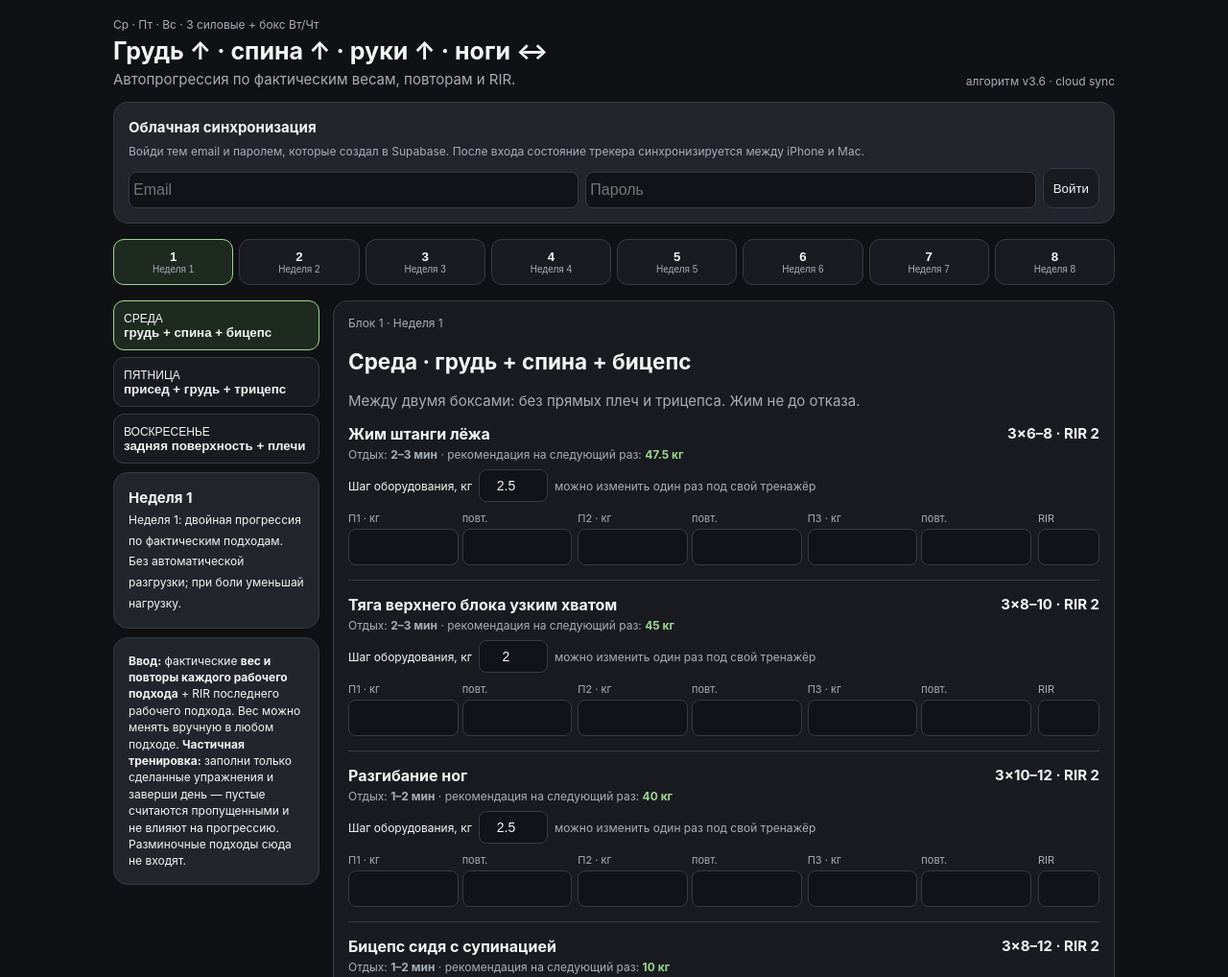
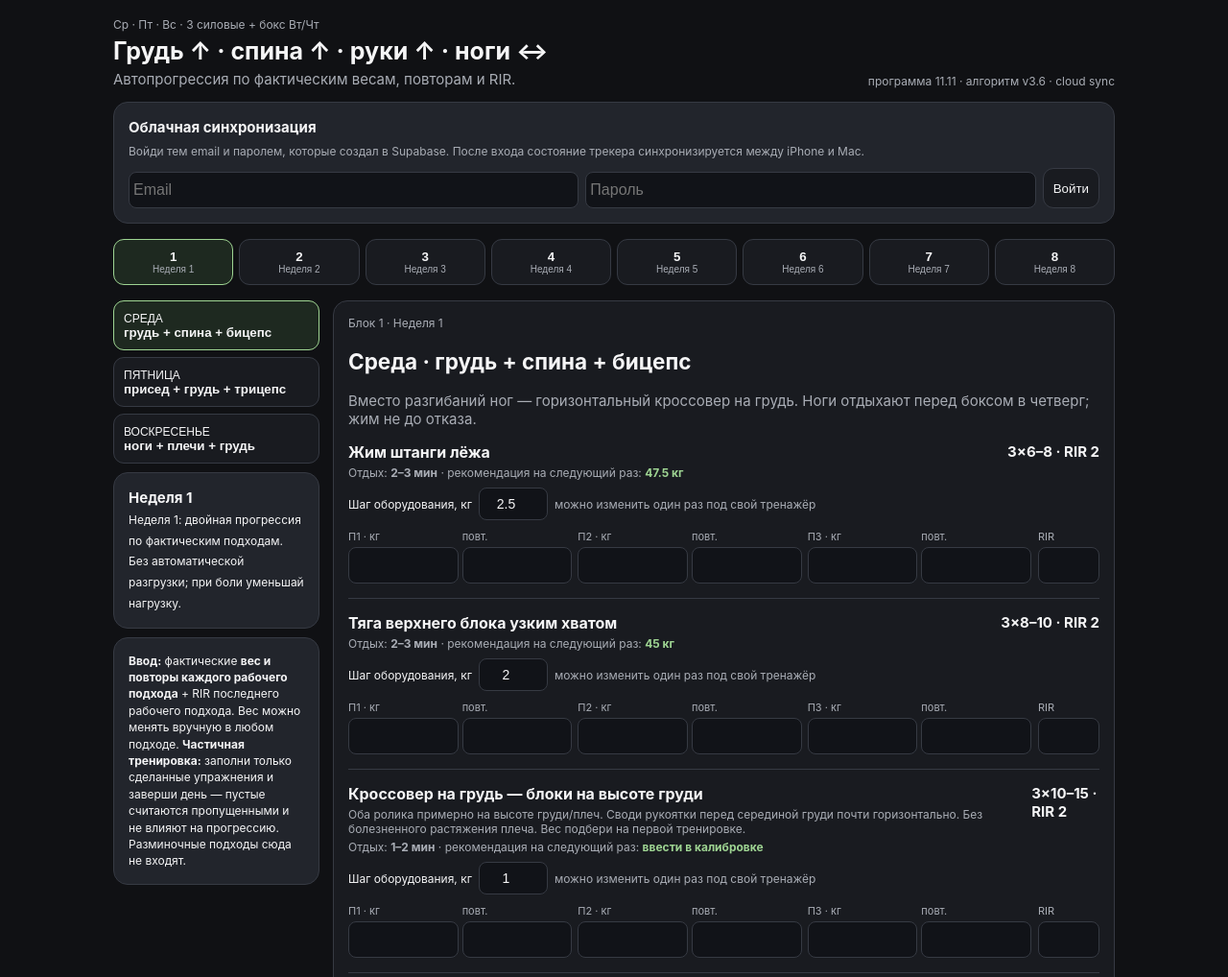
Before and after one commit to xlevkin/-training-tracker, a plain HTML site: page index.html in a window 1280 px wide. Shown: the top 1018 px of the page at 96% size. Drawn offline with nearby package versions, Linux system fonts and the light colour scheme.

Commit message:
Add files via upload

```diff
--- a/index.html
+++ b/index.html
@@ -30,7 +30,7 @@ h1{font-size:22px}.blocks{display:flex;overflow-x:auto;gap:7px;margin:14px -2px;
 <script src="https://cdn.jsdelivr.net/npm/@supabase/supabase-js@2"></script>
 </head>
 <body><div class="wrap">
-<div class="top"><div><div class="small muted">Ср · Пт · Вс · 3 силовые + бокс Вт/Чт</div><h1>Грудь ↑ · спина ↑ · руки ↑ · ноги ↔</h1><div class="muted">Автопрогрессия по фактическим весам, повторам и RIR.</div></div><div class="small muted">алгоритм v3.6 · cloud sync</div></div>
+<div class="top"><div><div class="small muted">Ср · Пт · Вс · 3 силовые + бокс Вт/Чт</div><h1>Грудь ↑ · спина ↑ · руки ↑ · ноги ↔</h1><div class="muted">Автопрогрессия по фактическим весам, повторам и RIR.</div></div><div class="small muted">программа 11.11 · алгоритм v3.6 · cloud sync</div></div>
 <div id="cloudPanel" class="info" style="margin:14px 0">
   <div id="signedOut">
     <b>Облачная синхронизация</b>
@@ -58,17 +58,18 @@ h1{font-size:22px}.blocks{display:flex;overflow-x:auto;gap:7px;margin:14px -2px;
 </main></div></div>
 
 <script>
-const VERSION="3.6";
+const VERSION="3.6 · программа 11.11";
 const phaseNames=["Неделя 1","Неделя 2","Неделя 3","Неделя 4","Неделя 5","Неделя 6","Неделя 7","Неделя 8"];
 const phaseDesc=Array.from({length:8},(_,i)=>`Неделя ${i+1}: двойная прогрессия по фактическим подходам. Без автоматической разгрузки; при боли уменьшай нагрузку.`);
 
 const E={
  bench:{n:"Жим штанги лёжа",k:"main",g:"chest",base:47.5,step:2.5,s:3,r:[6,8],rir:2,rest:"2–3 мин"},
  lat:{n:"Тяга верхнего блока узким хватом",k:"hyper",g:"back",base:45,step:2,s:3,r:[8,10],rir:2,rest:"2–3 мин"},
- ext:{n:"Разгибание ног",k:"leg",g:"legs",base:40,step:2.5,s:3,r:[10,12],rir:2,rest:"1–2 мин"},
+ ext:{n:"Разгибание ног",k:"leg",g:"legs",base:40,step:2.5,s:2,r:[10,15],rir:3,rest:"1–2 мин",note:"Перенесено со среды на воскресенье, чтобы не забивать ноги перед боксом в четверг. Начни с 2 подходов, RIR 3."},
+ crosschest:{n:"Кроссовер на грудь — блоки на высоте груди",k:"hyper",g:"chest",base:null,step:1,s:3,r:[10,15],rir:2,rest:"1–2 мин",note:"Оба ролика примерно на высоте груди/плеч. Своди рукоятки перед серединой груди почти горизонтально. Без болезненного растяжения плеча. Вес подбери на первой тренировке."},
  curl:{n:"Бицепс сидя с супинацией",k:"hyper",g:"arms",base:10,step:2,s:3,r:[8,12],rir:2,rest:"1–2 мин"},
  crunch:{n:"Пресс — скручивания на блоке",k:"hyper",g:"core",base:11,step:1,s:3,r:[10,15],rir:2,rest:"1–2 мин"},
- squat:{n:"Присед со штангой",k:"legmain",g:"legs",base:47.5,step:2.5,s:3,r:[5,6],rir:3,rest:"2–3 мин",note:"47,5 кг — последний записанный результат, НЕ предписание. Пока болит поясница, уменьши вес/амплитуду или замени жимом ногами. Без боли."},
+ squat:{n:"Присед со штангой",k:"legmain",g:"legs",base:47.5,step:2.5,s:3,r:[5,8],rir:3,rest:"2–3 мин",note:"47,5 кг — последний записанный результат, НЕ предписание. Пока болит поясница, уменьши вес/амплитуду или замени жимом ногами. Без боли."},
  inc:{n:"Жим гантелей на наклонной 30°",k:"hyper",g:"chest",base:20,step:2,s:3,r:[8,10],rir:2,rest:"2–3 мин",note:"Вес указан на одну гантель."},
  row:{n:"Горизонтальная тяга блока",k:"hyper",g:"back",base:45,step:2.5,s:3,r:[8,12],rir:2,rest:"2–3 мин"},
  tri:{n:"Трицепс из-за головы",k:"hyper",g:"arms",base:6,step:1,s:3,r:[10,12],rir:2,rest:"1–2 мин"},
@@ -81,9 +82,9 @@ const E={
  hammer:{n:"Молотковые сгибания",k:"hyper",g:"arms",base:null,step:2,s:3,r:[10,12],rir:2,rest:"1–2 мин",note:"Упражнение hammer с 25 кг в истории не подтверждено как молотковые сгибания; начни с фактического веса."}
 };
 const days={
- W:{n:"Среда · грудь + спина + бицепс",note:"Между двумя боксами: без прямых плеч и трицепса. Жим не до отказа.",ids:["bench","lat","ext","curl","crunch"]},
+ W:{n:"Среда · грудь + спина + бицепс",note:"Вместо разгибаний ног — горизонтальный кроссовер на грудь. Ноги отдыхают перед боксом в четверг; жим не до отказа.",ids:["bench","lat","crosschest","curl","crunch"]},
  F:{n:"Пятница · присед + грудь + трицепс",note:"Тяжёлый присед только без усиления боли в пояснице. Суббота — отдых.",ids:["squat","inc","row","tri","hyper"]},
- U:{n:"Воскресенье · задняя поверхность + плечи",note:"После тренировки понедельник — полный отдых. Т-гриф только с опорой грудью.",ids:["machine","curlleg","chestrow","latraise","calfstand","hammer"]}
+ U:{n:"Воскресенье · ноги + плечи + грудь",note:"Сгибания ног 3 подхода, разгибания 2 подхода с RIR 3. Понедельник — отдых; оцени ноги на боксе во вторник. Т-гриф с опорой грудью.",ids:["machine","curlleg","ext","chestrow","latraise","calfstand","hammer"]}
 };
 const LEGACY_DAY_IDS={W:{bench:"B",lat:"A",ext:"A",curl:"B",crunch:"D"},F:{squat:"B",inc:"A",row:"B",tri:"A",hyper:"D"},U:{machine:"D",curlleg:"B",chestrow:"D",latraise:"A",calfstand:"C",hammer:"D"}};
 const SUPABASE_URL="https://ugtyisycsustoynkhehh.supabase.co";
```
